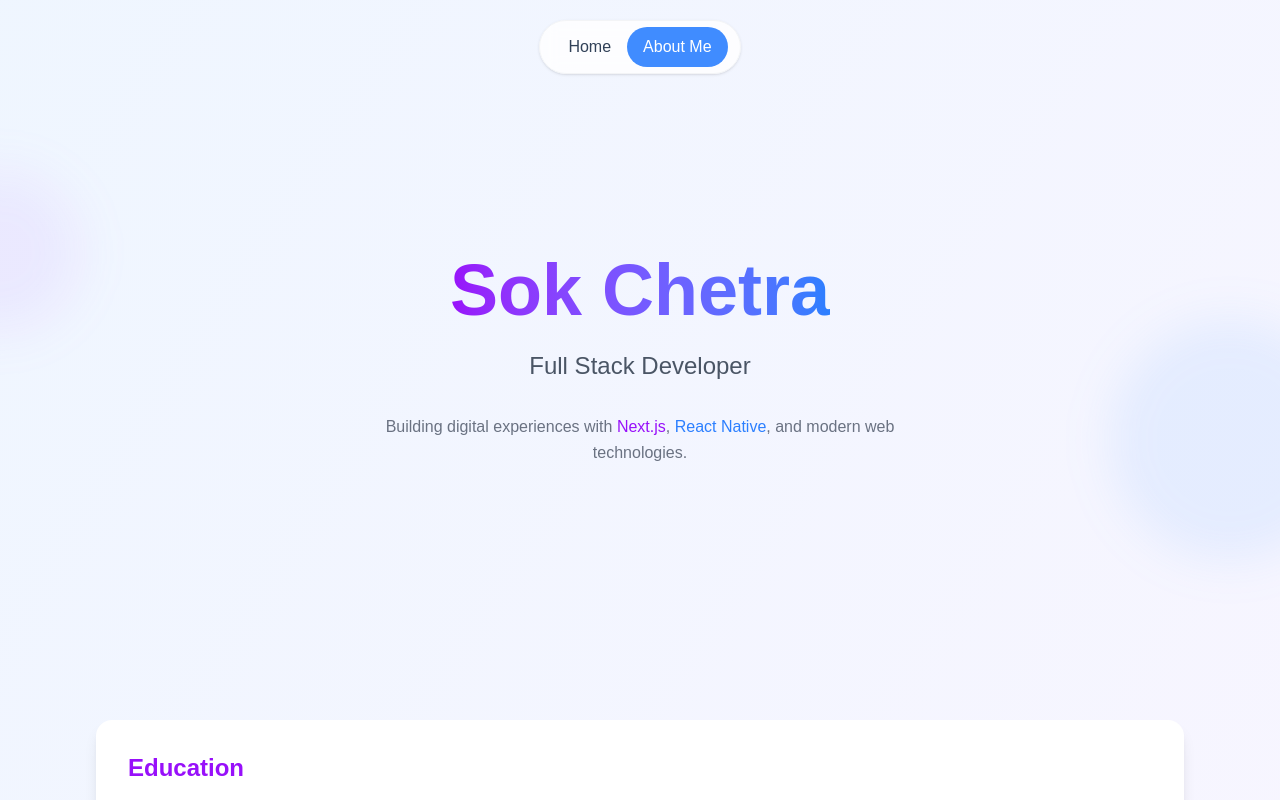
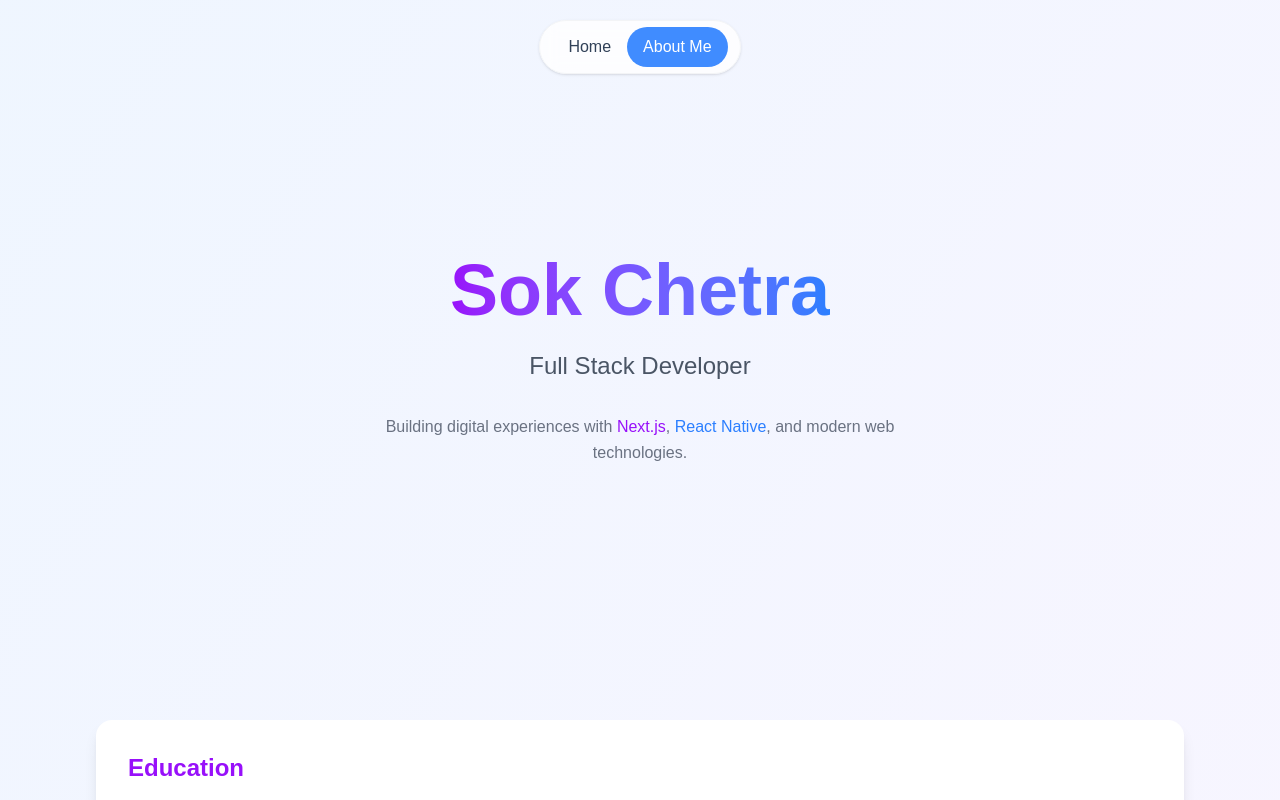
Before and after one commit to Sok-Chetra/sok_chetra, a Next.js app: page /about-me in a window 1280 px wide. Shown: the top 800 px of the page. Built offline with nearby package versions, Linux system fonts and the light colour scheme.

Commit message:
remove two ball animation on about me page

```diff
--- a/src/components/section/about-me/HeroSection.tsx
+++ b/src/components/section/about-me/HeroSection.tsx
@@ -3,33 +3,7 @@ import { motion } from 'framer-motion';
 
 export default function HeroSection() {
     return (
-        <section className="relative h-[90vh] flex items-center justify-center px-4">
-            {/* Floating shapes (background) */}
-            <motion.div
-                animate={{
-                    y: [0, -15, 0],
-                    rotate: [0, 5, 0]
-                }}
-                transition={{
-                    duration: 8,
-                    repeat: Infinity,
-                    ease: "easeInOut"
-                }}
-                className="absolute -left-20 top-1/4 w-40 h-40 rounded-full bg-purple-400/10 blur-xl"
-            />
-            <motion.div
-                animate={{
-                    y: [0, 20, 0],
-                    x: [0, -10, 0]
-                }}
-                transition={{
-                    duration: 10,
-                    repeat: Infinity,
-                    ease: "easeInOut",
-                    delay: 1
-                }}
-                className="absolute -right-20 bottom-1/4 w-60 h-60 rounded-full bg-blue-400/10 blur-xl"
-            />
+        <section className="relative h-[90vh] flex items-center justify-center px-4 inset-0  transition-all duration-500">
 
             {/* Content */}
             <div className="text-center max-w-3xl relative z-10">
```
